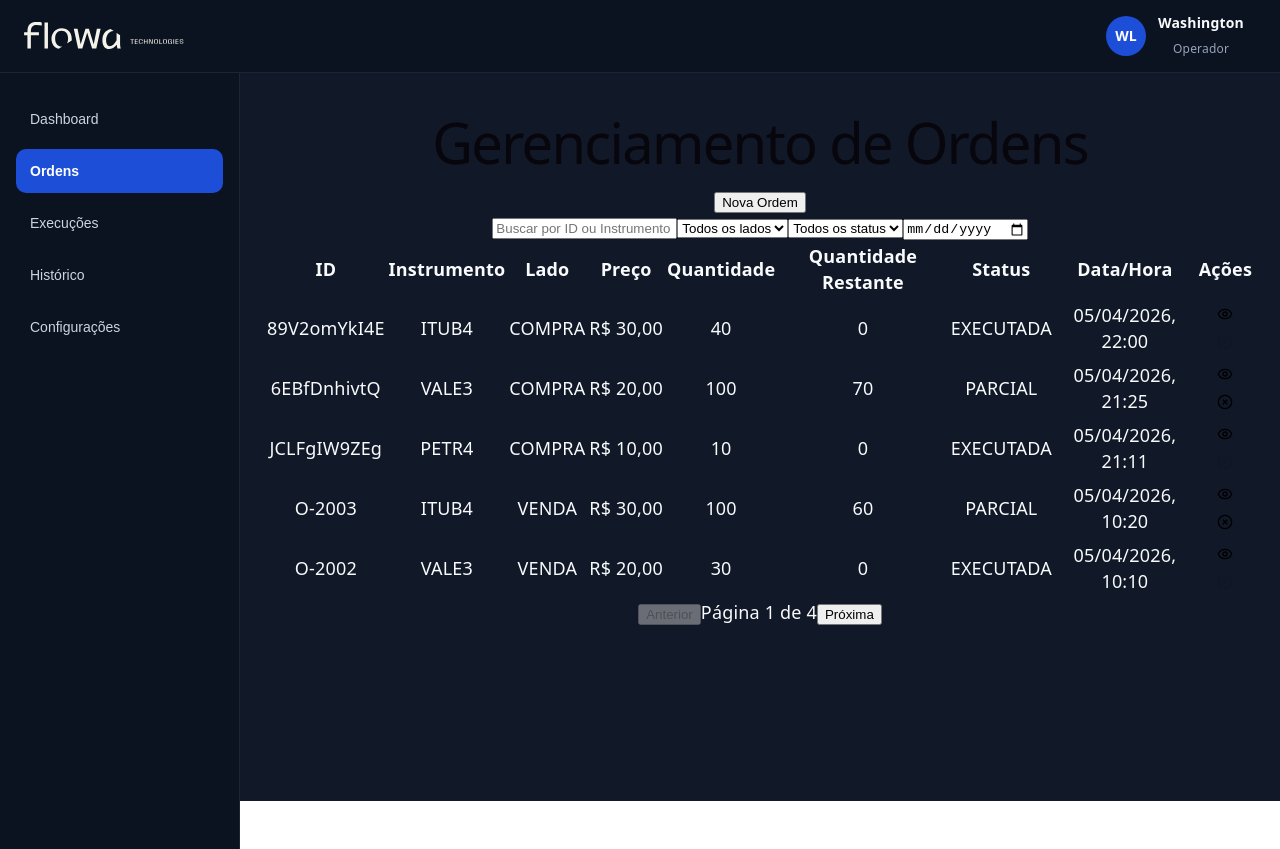
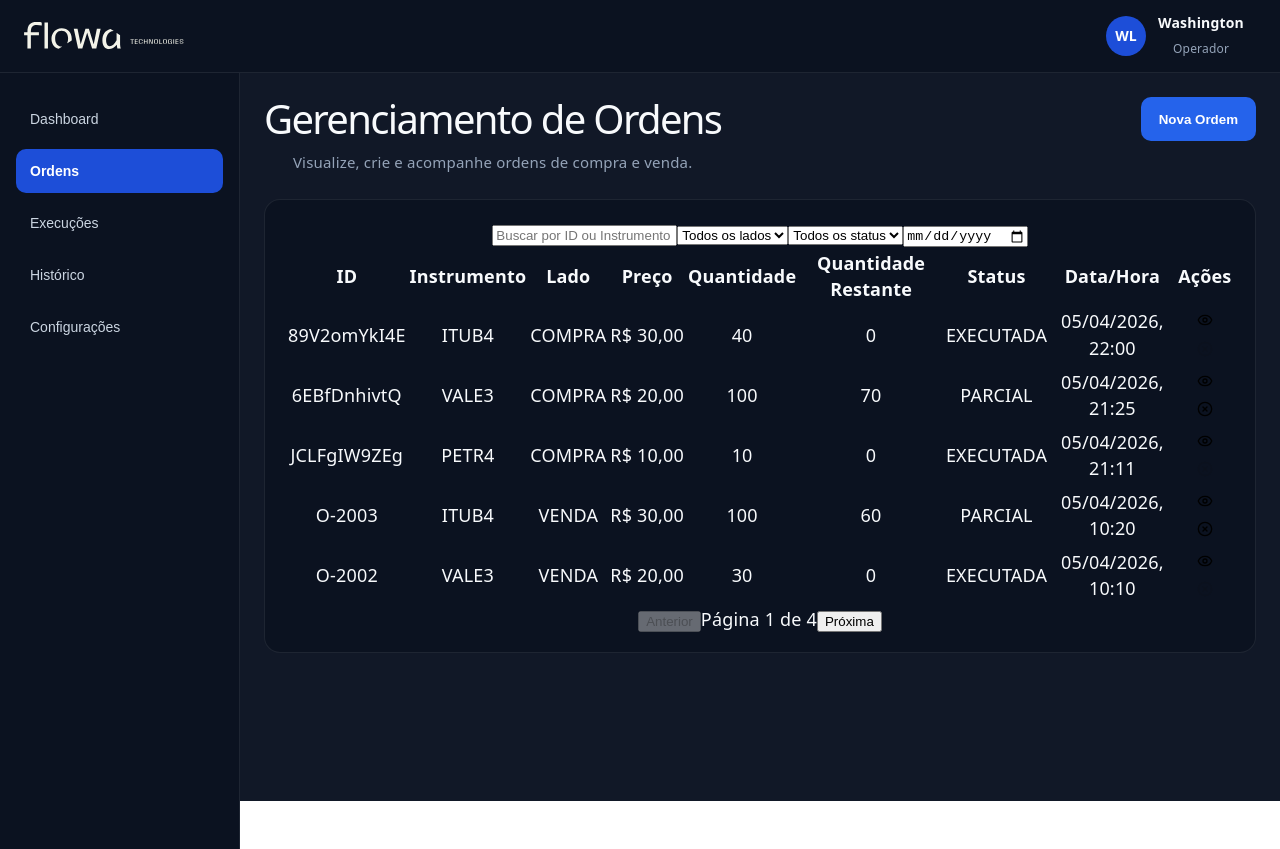
Before and after one commit to WashingtonLuiz81/coodesh-challenge, a React (Vite) app: page / in a window 1280 px wide. Built offline with nearby package versions, Linux system fonts and the light colour scheme; data requests are answered from the project's data file.

Commit message:
feat: adiciona header da página com título, subtítulo e ação principal

```diff
--- /dev/null
+++ b/src/App.module.css
@@ -0,0 +1,61 @@
+.page {
+  display: grid;
+  gap: 24px;
+}
+
+.pageHeader {
+  display: flex;
+  align-items: flex-start;
+  justify-content: space-between;
+  gap: 16px;
+}
+
+.title {
+  margin: 0;
+  font-size: 40px;
+  line-height: 1.1;
+  color: #f8fafc;
+}
+
+.subtitle {
+  margin: 8px 0 0;
+  color: #94a3b8;
+  font-size: 15px;
+}
+
+.primaryButton {
+  height: 44px;
+  padding: 0 18px;
+  border: none;
+  border-radius: 10px;
+  background: #2563eb;
+  color: #ffffff;
+  font-weight: 600;
+  cursor: pointer;
+}
+
+.contentCard {
+  padding: 20px;
+  border-radius: 16px;
+  background: #0b1220;
+  border: 1px solid rgba(255, 255, 255, 0.08);
+}
+
+@media (max-width: 768px) {
+  .pageHeader {
+    flex-direction: column;
+    align-items: stretch;
+  }
+
+  .title {
+    font-size: 28px;
+  }
+
+  .primaryButton {
+    width: 100%;
+  }
+
+  .contentCard {
+    padding: 16px;
+  }
+}
--- a/src/App.tsx
+++ b/src/App.tsx
@@ -16,6 +16,8 @@ import type {
   Order,
 } from "@/types/order";
 import { canCancelOrder, sortBy, executeOrderMatch } from "@/utils";
+
+import styles from "./App.module.css";
 
 export default function App() {
   const [orders, setOrders] = useState<Order[]>([]);
@@ -264,32 +266,21 @@ export default function App() {
 
   return (
     <AppLayout>
+      <div className={styles.page}>
+        <div className={styles.pageHeader}>
           <div>
-        <h1>Gerenciamento de Ordens</h1>
+            <h1 className={styles.title}>Gerenciamento de Ordens</h1>
+            <p className={styles.subtitle}>
+              Visualize, crie e acompanhe ordens de compra e venda.
+            </p>
+          </div>
 
-        <button type="button" onClick={handleOpenCreateModal}>
+          <button type="button" className={styles.primaryButton} onClick={handleOpenCreateModal}>
             Nova Ordem
           </button>
+        </div>
 
-        <CancelOrderModal
-          isOpen={isCancelModalOpen}
-          order={selectedOrderToCancel}
-          onClose={handleCloseCancelModal}
-          onConfirm={handleConfirmCancelOrder}
-        />
-
-        <CreateOrderModal
-          isOpen={isCreateModalOpen}
-          onClose={handleCloseCreateModal}
-          onCreateOrder={handleCreateOrder}
-        />
-
-        <OrderDetailsModal
-          order={selectedOrder}
-          isOpen={isDetailsModalOpen}
-          onClose={handleCloseDetailsModal}
-        />
-
+        <div className={styles.contentCard}>
           <OrdersFilters
             search={search}
             sideFilter={sideFilter}
@@ -312,9 +303,29 @@ export default function App() {
             totalPages={totalPages}
             onPageChange={setCurrentPage}
           />
+        </div>
 
         {toast && <Toast message={toast.message} type={toast.type} />}
       </div>
+
+      <CancelOrderModal
+        isOpen={isCancelModalOpen}
+        order={selectedOrderToCancel}
+        onClose={handleCloseCancelModal}
+        onConfirm={handleConfirmCancelOrder}
+      />
+
+      <CreateOrderModal
+        isOpen={isCreateModalOpen}
+        onClose={handleCloseCreateModal}
+        onCreateOrder={handleCreateOrder}
+      />
+
+      <OrderDetailsModal
+        order={selectedOrder}
+        isOpen={isDetailsModalOpen}
+        onClose={handleCloseDetailsModal}
+      />
     </AppLayout>
   );
 }
```
Lines whose indentation alone changed are shown as unchanged.
